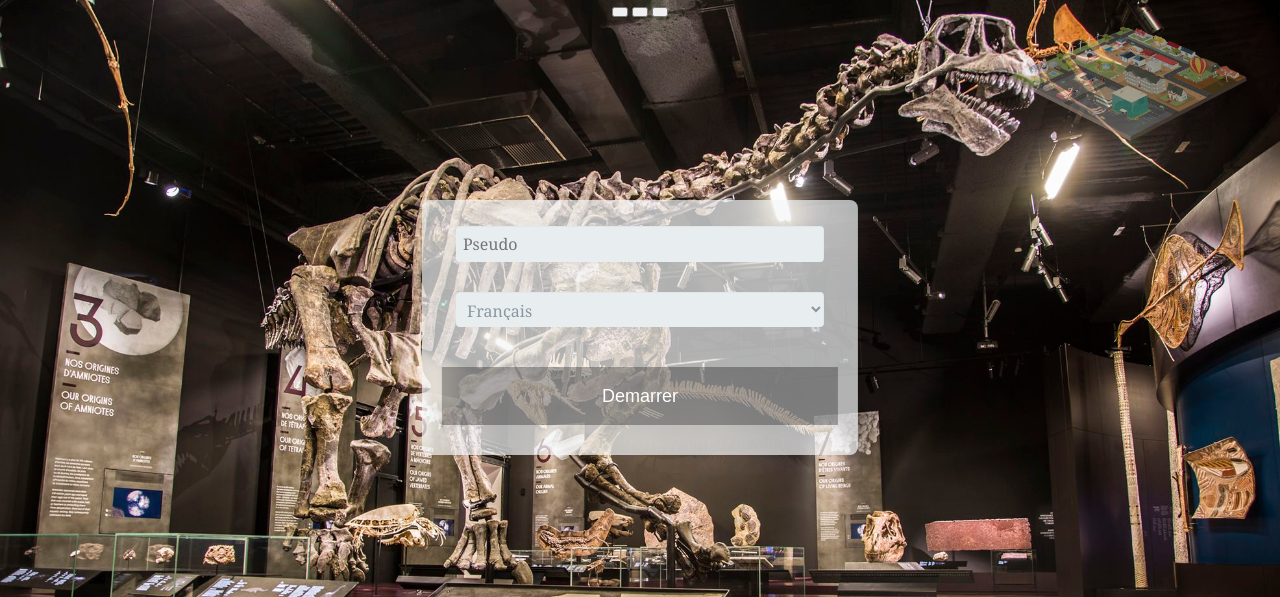
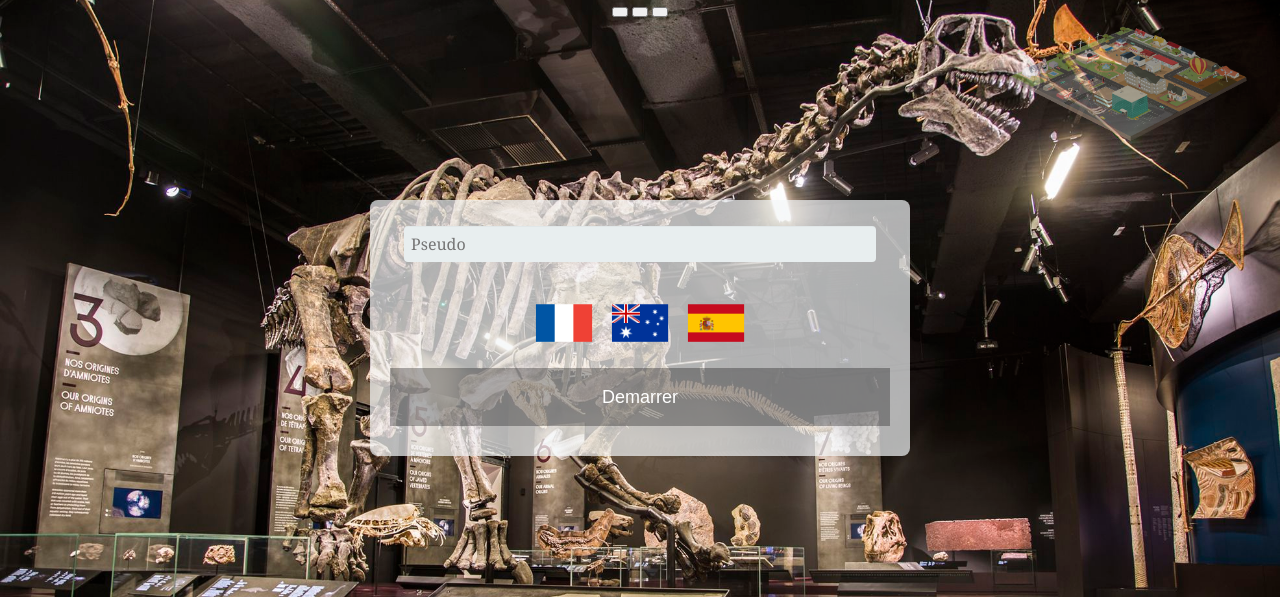
Before and after one commit to Kranck/MuseeDinosaures, a PHP site: page /VERSION_2/index.php in a window 1280 px wide. Shown: the top 597 px of the page. Run offline with PHP 8.4, Linux system fonts and the light colour scheme; some libraries are stand-ins or nearby versions.

Commit message:
Ajout de la vraie form pour le langage

```diff
--- a/VERSION_2/css/form_start.css
+++ b/VERSION_2/css/form_start.css
@@ -105,3 +105,24 @@
 {
     background: rgba(0,0,0,0.6);
 }
+
+#lang_button
+{
+    background-color: transparent;
+    border: none;
+}
+
+#lang_button_image
+{
+    width: 60px;
+    height: 60px;
+
+    transition-property: all;
+    transition-duration: 0.7s;
+}
+
+#lang_button:hover #lang_button_image
+{
+    width: 100px;
+    height: 100px;
+}
--- a/VERSION_2/inc/form_start.php
+++ b/VERSION_2/inc/form_start.php
@@ -3,11 +3,15 @@
         <fieldset>
             <input id="pseudo_val" type="text" name="field1" placeholder="Pseudo">
 
-            <select id="job" name="field4">
-                    <option value="other_indoor">Français</option>
-                    <option value="other_indoor">Anglais</option>
-                    <option value="other_indoor">Espagnol</option>
-            </select>
+            <button type="button" name="button" id="lang_button" onclick="ChangeLanguage('French')">
+                <img src="../flags/french.png" id="lang_button_image">
+            </button>
+            <button type="button" name="button" id="lang_button" onclick="ChangeLanguage('English')">
+                <img src="../flags/english.png" id="lang_button_image">
+            </button>
+            <button type="button" name="button" id="lang_button" onclick="ChangeLanguage('Spanish')">
+                <img src="../flags/spain.png" id="lang_button_image">
+            </button>
         </fieldset>
 
         <input type="submit" value="Demarrer" />
```
Also changed, not shown: VERSION_2/flags/english.png (renamed from flags/english.png), VERSION_2/flags/french.png (renamed from flags/french.png), VERSION_2/flags/spain.png (renamed from flags/spain.png).
